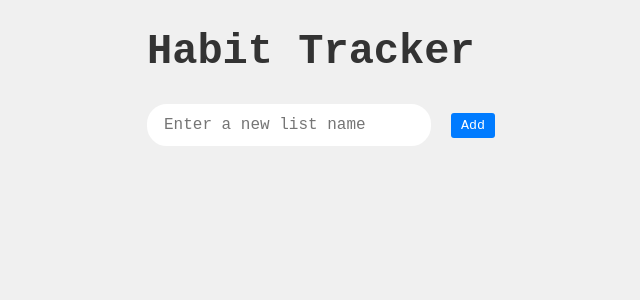
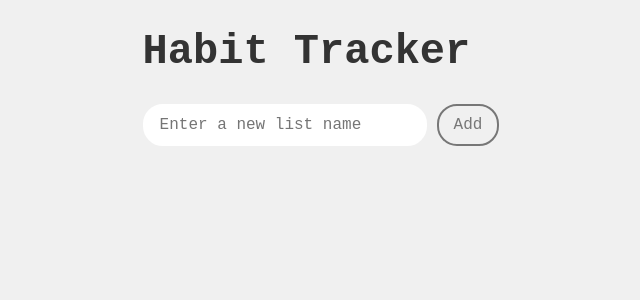
Before and after one commit to maeBoittiaux/sticky-note, a React (Create React App) app: page / in a window 1280 px wide. Shown: the top 300 px of the page, without its empty margins (319-959 px from the left). Built offline with nearby package versions, Linux system fonts and the light colour scheme; the HTML template or start-up script is replaced by a standard one.

Commit message:
feat (index.css) : update styling of buttons

```diff
--- a/src/index.css
+++ b/src/index.css
@@ -43,13 +43,13 @@ li {
 
 button {
   font-family: 'Courier New', Courier, monospace;
-  padding: 5px 10px;
-  margin-left: 10px;
+  padding: 10px 15px;
+  font-size: 16px;
+  border: 2px solid #777777;
+  border-radius: 20px;
+  background-color: #f0f0f0;
+  color: #777777;
   cursor: pointer;
-  background-color: #007bff;
-  color: #fff;
-  border: none;
-  border-radius: 3px;
 }
 
 button:hover {
```
